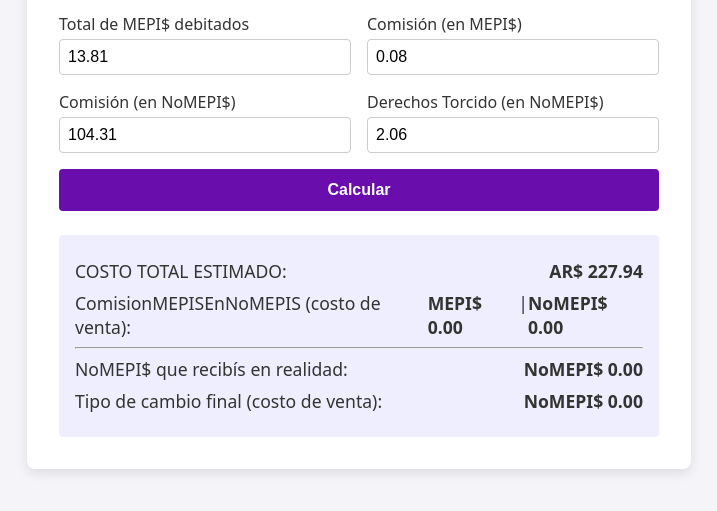
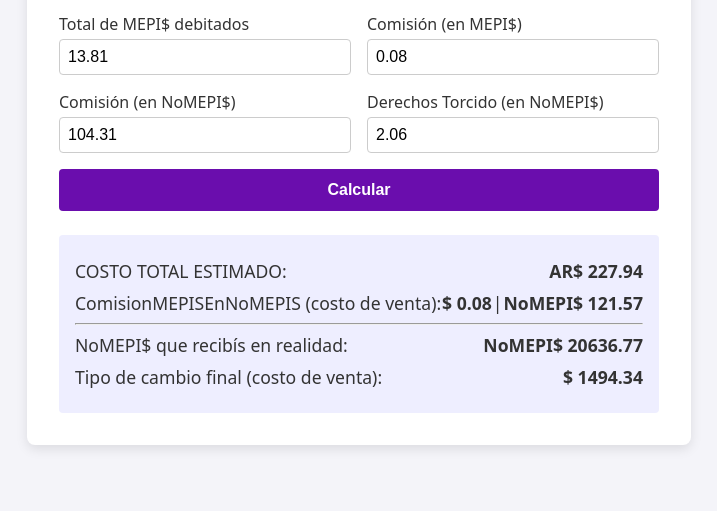
Before and after one commit to facundo50AC/CalculadoraMEPIS, a plain HTML site: page index.html in a window 1280 px wide. Shown: the part 223-734 px from the top of the page, without its empty margins (281-998 px from the left). Drawn offline with Linux system fonts and the light colour scheme.

Commit message:
Update index.html

```diff
--- a/index.html
+++ b/index.html
@@ -83,7 +83,7 @@
 
         <div class="resultados">
             <p>COSTO TOTAL ESTIMADO: <span id="costoTotal">NoMEPI$ 0.00</span></p>
-            <p>ComisionMEPISEnNoMEPIS (costo de venta): <span id="comisionMEPIS">MEPI$ 0.00 </span> | <span id="comisionMEPISenNoMEPIS">NoMEPI$ 0.00</span></p>
+            <p>ComisionMEPISEnNoMEPIS (costo de venta): <span id="comisionMEPIS">MEPI$ 0.00 </span> | <span id="comisionMEPISEnNoMEPIS">NoMEPI$ 0.00</span></p>
  	    <hr>
             <p>NoMEPI$ que recibís en realidad: <span id="NoMEPISReales">NoMEPI$ 0.00</span></p>
 
```
